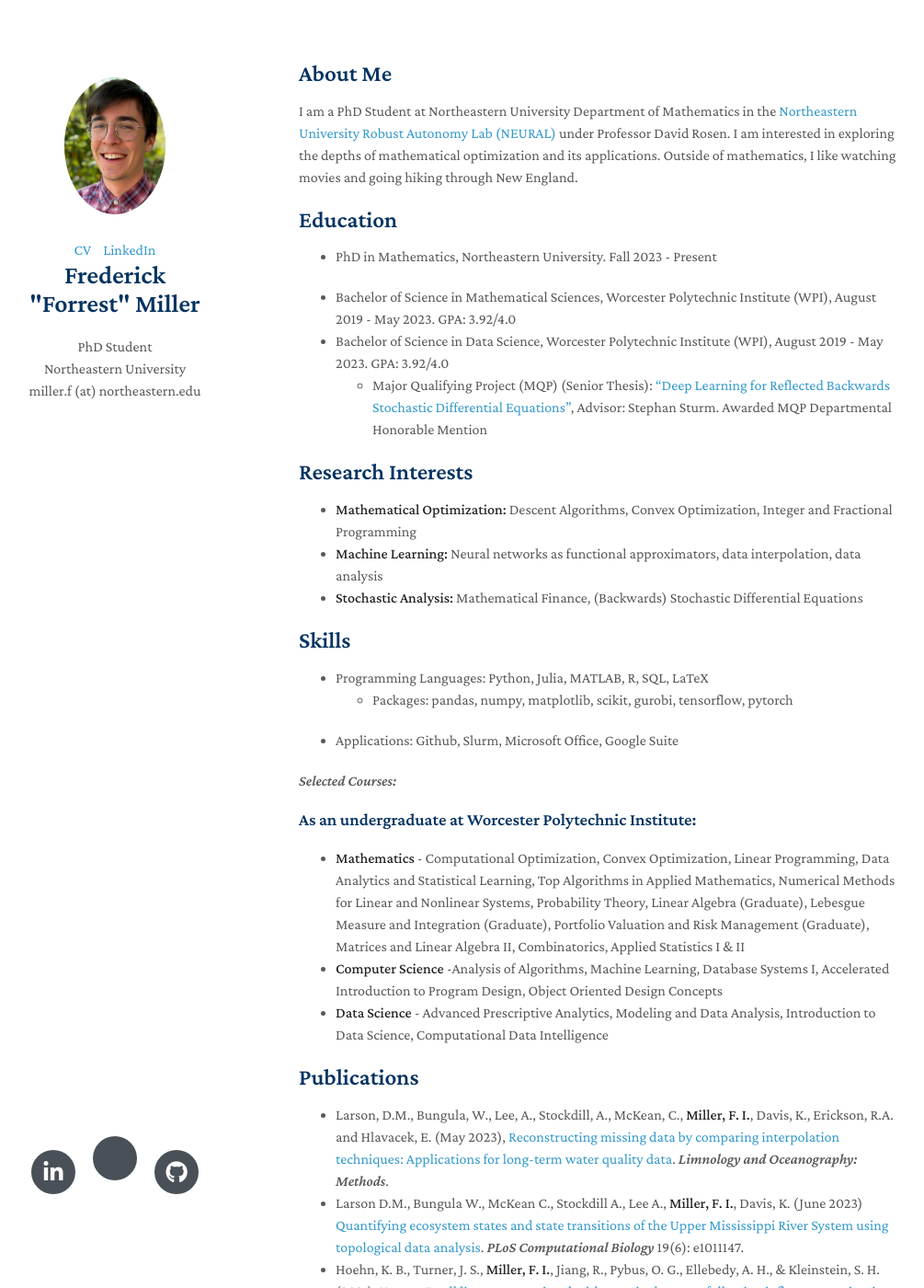
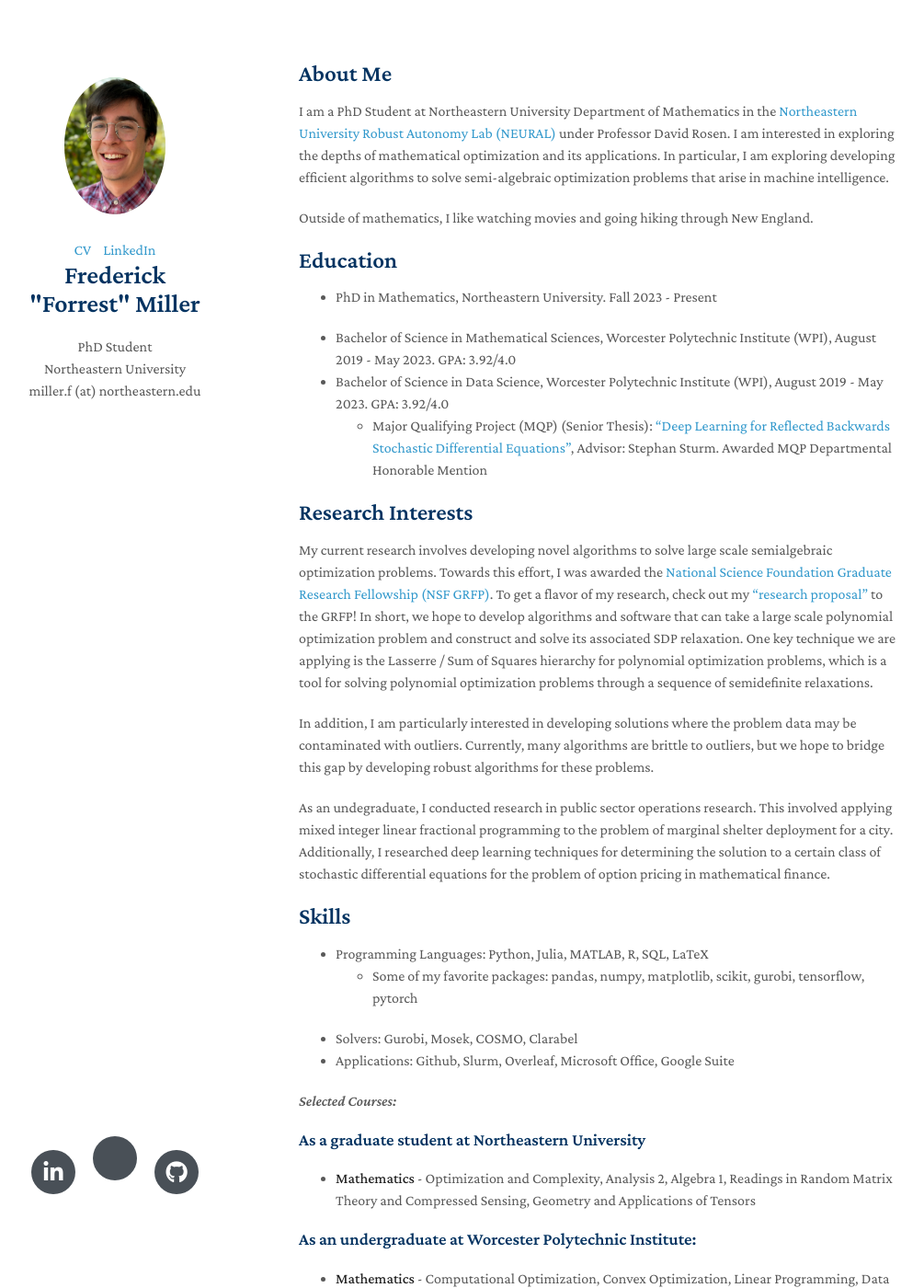
Before and after one commit to fimiller/fimiller.github.io, a Jekyll site: the page built from index.md, in a window 1280 px wide and 1400 px high. Shown: the whole window at 92% size, without its empty margins (145-1150 px from the left). Built offline with Jekyll 4.4.1, drawn with Linux system fonts in a browser that asks for light colours; nearby versions of some CDN libraries; a style sheet for code colours, icons or effects is not loaded; our own code applies the rules of GitHub Pages for plain Markdown files; some of the changed text lies outside the part shown.

Commit message:
updated page

```diff
--- a/index.md
+++ b/index.md
@@ -4,7 +4,9 @@
 
 ## About Me
 
-I am a PhD Student at Northeastern University Department of Mathematics in the [Northeastern University Robust Autonomy Lab (NEURAL)](https://neural.lab.northeastern.edu/) under Professor David Rosen. I am interested in exploring the depths of mathematical optimization and its applications. Outside of mathematics, I like watching movies and going hiking through New England.
+I am a PhD Student at Northeastern University Department of Mathematics in the [Northeastern University Robust Autonomy Lab (NEURAL)](https://neural.lab.northeastern.edu/) under Professor David Rosen. I am interested in exploring the depths of mathematical optimization and its applications. In particular, I am exploring developing efficient algorithms to solve semi-algebraic optimization problems that arise in machine intelligence.
+
+Outside of mathematics, I like watching movies and going hiking through New England.
 
 ## Education
 - PhD in Mathematics, Northeastern University. Fall 2023 - Present
@@ -15,17 +17,23 @@
 
 
 ## Research Interests
-- **Mathematical Optimization:** Descent Algorithms, Convex Optimization, Integer and Fractional Programming
-- **Machine Learning:** Neural networks as functional approximators, data interpolation, data analysis
-- **Stochastic Analysis:** Mathematical Finance, (Backwards) Stochastic Differential Equations
+My current research involves developing novel algorithms to solve large scale semialgebraic optimization problems. Towards this effort, I was awarded the [National Science Foundation Graduate Research Fellowship (NSF GRFP)](https://nsfgrfp.org/). To get a flavor of my research, check out my ["research proposal"](./assets/grfp_proposal.pdf) to the GRFP! In short, we hope to develop algorithms and software that can take a large scale polynomial optimization problem and construct and solve its associated SDP relaxation. One  key technique we are applying is the Lasserre / Sum of Squares hierarchy for polynomial optimization problems, which is a tool for solving polynomial optimization problems through a sequence of semidefinite relaxations.
+
+In addition, I am particularly interested in developing solutions where the problem data may be contaminated with outliers. Currently, many algorithms are brittle to outliers, but we hope to bridge this gap by developing robust algorithms for these problems.
+
+As an undegraduate, I conducted research in public sector operations research. This involved applying mixed integer linear fractional programming to the problem of marginal shelter deployment for a city. Additionally, I researched deep learning techniques for determining the solution to a certain class of stochastic differential equations for the problem of option pricing in mathematical finance.
 
 ## Skills
 - Programming Languages: Python, Julia, MATLAB, R, SQL, LaTeX
-	- Packages: pandas, numpy, matplotlib, scikit, gurobi, tensorflow, pytorch
-- Applications: Github, Slurm, Microsoft Office, Google Suite
+	- Some of my favorite packages: pandas, numpy, matplotlib, scikit, gurobi, tensorflow, pytorch
+- Solvers: Gurobi, Mosek, COSMO, Clarabel
+- Applications: Github, Slurm, Overleaf, Microsoft Office, Google Suite
 
 
 *Selected Courses:*
+
+### As a graduate student at Northeastern University
+- **Mathematics** - Optimization and Complexity, Analysis 2, Algebra 1, Readings in Random Matrix Theory and Compressed Sensing, Geometry and Applications of Tensors
 
 ### As an undergraduate at Worcester Polytechnic Institute:
 
@@ -40,15 +48,14 @@
 ## Publications
 - Larson, D.M., Bungula, W., Lee, A., Stockdill, A., McKean, C., **Miller, F. I.**, Davis, K., Erickson, R.A. and Hlavacek, E. (May 2023), [Reconstructing missing data by comparing interpolation techniques: Applications for long-term water quality data](https://doi.org/10.1002/lom3.10556). *Limnology and Oceanography: Methods*.
 - Larson D.M., Bungula W., McKean C., Stockdill A., Lee A., **Miller, F. I.**, Davis, K. (June 2023) [Quantifying ecosystem states and state transitions of the Upper Mississippi River System using topological data analysis](https://doi.org/10.1371/journal.pcbi.1011147). *PLoS Computational Biology* 19(6): e1011147.
+- **Miller, F. I.**, Y. Kaya, G. L. Dimas, R. Konrad, K. L. Maass, A. C. Trapp. (April 2023) [Optimizing the Benefit to Cost Ratio for Public Sector Decision Making](https://arxiv.org/abs/2212.04534)
 - Hoehn, K. B., Turner, J. S., **Miller, F. I.**, Jiang, R., Pybus, O. G., Ellebedy, A. H., & Kleinstein, S. H. (2021). [Human B cell lineages associated with germinal centers following influenza vaccination are measurably evolving](https://doi.org/10.7554/eLife.70873). *ELife*, 10, e70873.
 
 
-### Submitted Or Under Review
-- **Miller, F. I.**, Y. Kaya, G. L. Dimas, R. Konrad, K. L. Maass, A. C. Trapp. (April 2023) [Optimizing the Benefit to Cost Ratio for Public Sector Decision Making](https://arxiv.org/abs/2212.04534)
-
 
 ## Presentations
-
+- Northeastern Graduate Student Seminar @ Northeastern
+	- Certifiable Estimation Through Semidefinite Programming, An Introduction to Mathematical Finance
 - Mathematical Finance and Stochastic Analysis Seminar @ WPI
 	- [Risk Indifference Pricing for American Put Options](https://www.wpi.edu/news/calendar/events/mathematical-sciences-department-financial-math-seminar-frederick-miller-wpi-student-risk)
 - WPI PhD Student Seminar, January 2023
@@ -70,6 +77,8 @@
 	- Mathematical Sciences undergraduate program at WPI with prospective students
 
 ## Awards
+- National Science Foundation Graduate Research Fellowship (NSF GRFP)
+ 	 - Awarded three full years of funding for my doctoral research. Here is my [personal statement](./assets/grfp_personal.pdf).
 - [WPI Peer Learning Assistant of the Year 2023](https://www.wpi.edu/news/announcements/peer-learning-assistants-honored-student-recognition-awards-ceremony-0#:~:text=The%202023%20Peer%20Learning%20Assistant,Sciences%20Department%20for%20several%20years.)
 	- Also awarded Peer Learning Assistant of the year within the Mathematical Sciences Department
 - WPI MQP Award Departmental Honorable Mention for Senior Thesis
@@ -80,8 +89,10 @@
 - WPI Presidential Scholarship (2019 - 2023)
 - Dean's List, WPI
 
-## Teaching Experience
-I served as Peer Learning Assistant (PLA) for the Mathematical Sciences Department at WPI from August 2020 to May 2023. This entails:
+## Teaching and Mentoring Experience
+From May 2024 to July 2024, I served as a mentor to two undergraduate students. Together, we explored how to perform large scale eigenvalue computations.
+
+Additionally, I served as Peer Learning Assistant (PLA) for the Mathematical Sciences Department at WPI from August 2020 to May 2023. This entails:
 1. Manage a section of 20 to 35 students in mathematical sciences courses at WPI
 2. Run a weekly discussion section reviewing lecture content
 3. Grade Homework & exams for the section working with a Professor and other PLAs and Teaching Assistants
@@ -95,6 +106,8 @@
 
 
 ## Leadership
+- Lab Meeting Organizer, NEU-RAL (August 2023 - August 2024)
+	- Organized Lab Presentations for members of NEU-RAL to share their work.
 - President, WPI Math Club (April 2020 - March 2023)
 	- Lead meetings for WPI’s math club by finding an activity for our weekly math hour. Normally this consists of a fun puzzle with a mathematical bent that the club discusses and tries to solve.
 - President, WPI Pi Mu Epsilon Massachusetts Alpha Math Honors Society (May 2022 - May 2023)
```
